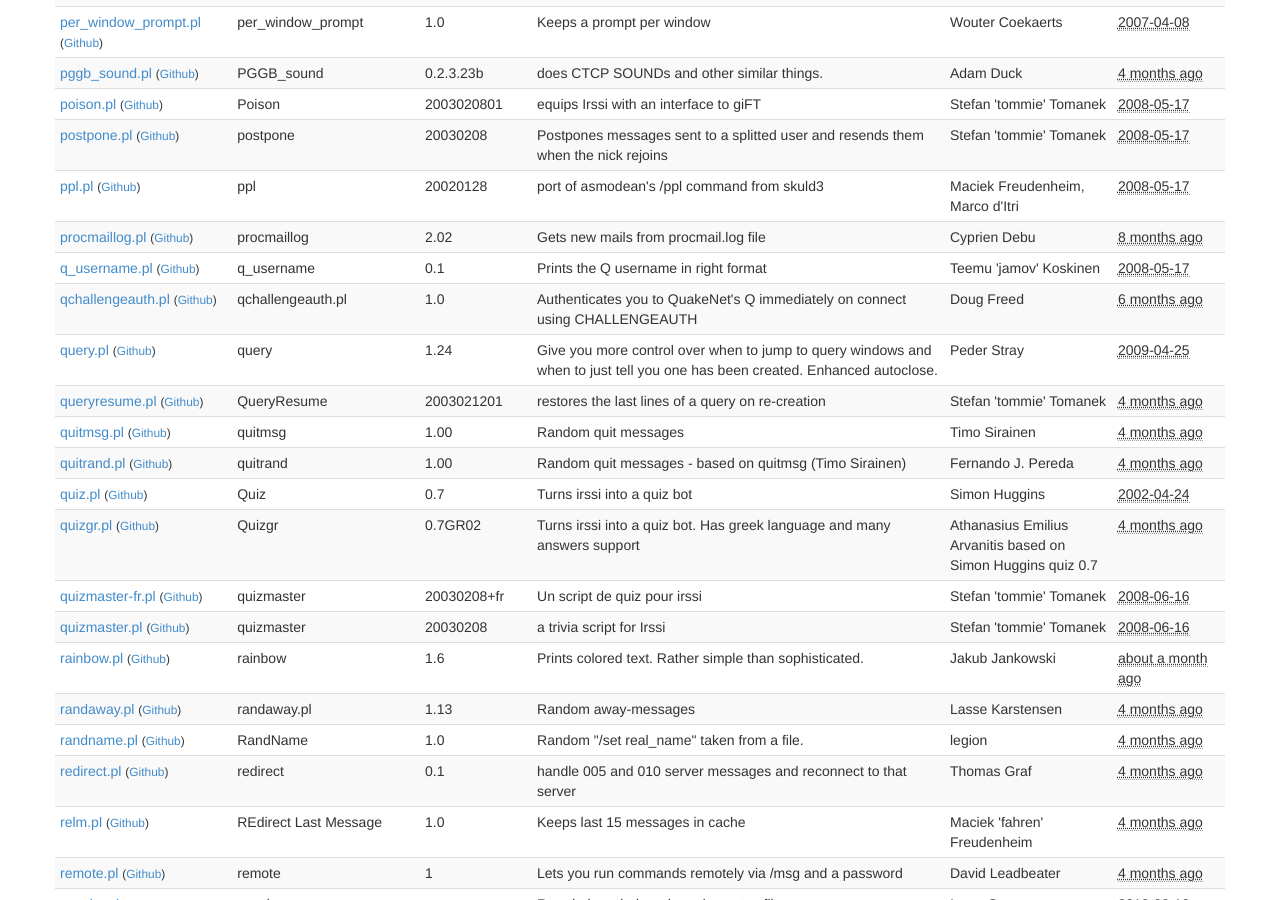
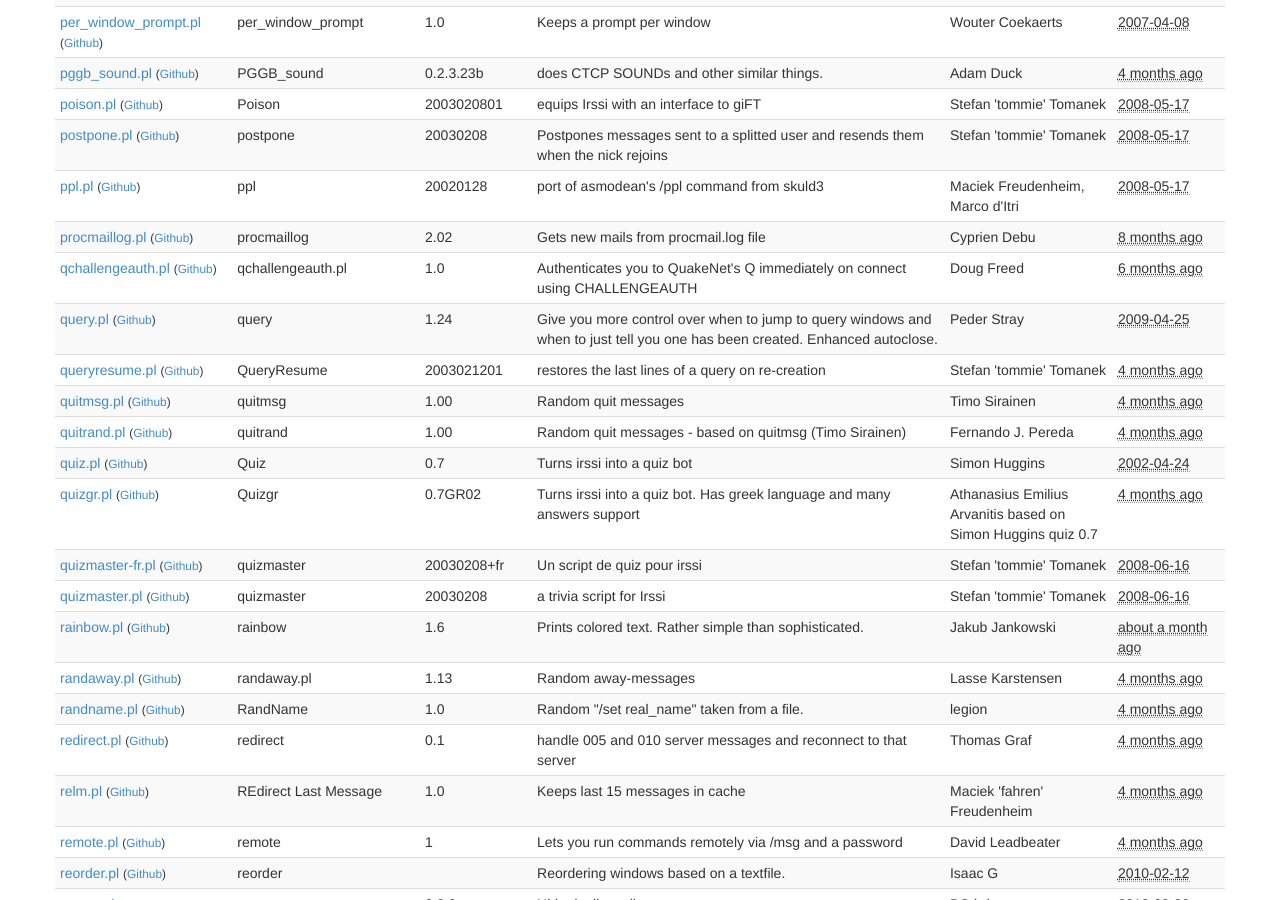
Before and after one commit to irssi/scripts.irssi.org, a Jekyll site: the page built from index.html, in a window 1280 px wide and 900 px high, scrolled down 13965 px. Built offline with Jekyll 4.4.1, drawn with Linux system fonts in a browser that asks for light colours.

Commit message:
q_username: remove, no longer needed with modern Irssi

```diff
--- a/_data/scripts.yaml
+++ b/_data/scripts.yaml
@@ -3042,15 +3042,6 @@
   url: ''
   version: '2.02'
 -
-  authors: "Teemu 'jamov' Koskinen"
-  contact: teemu.koskinen@mbnet.fi
-  description: 'Prints the Q username in right format'
-  filename: q_username.pl
-  license: 'Public Domain'
-  modified: '2008-05-17 17:39:11'
-  name: q_username
-  version: '0.1'
--
   authors: 'Doug Freed'
   contact: dwfreed!#irssi@freenode
   description: "Authenticates you to QuakeNet's Q immediately on connect using CHALLENGEAUTH"
```
Also changed, not shown: 1 other file.
